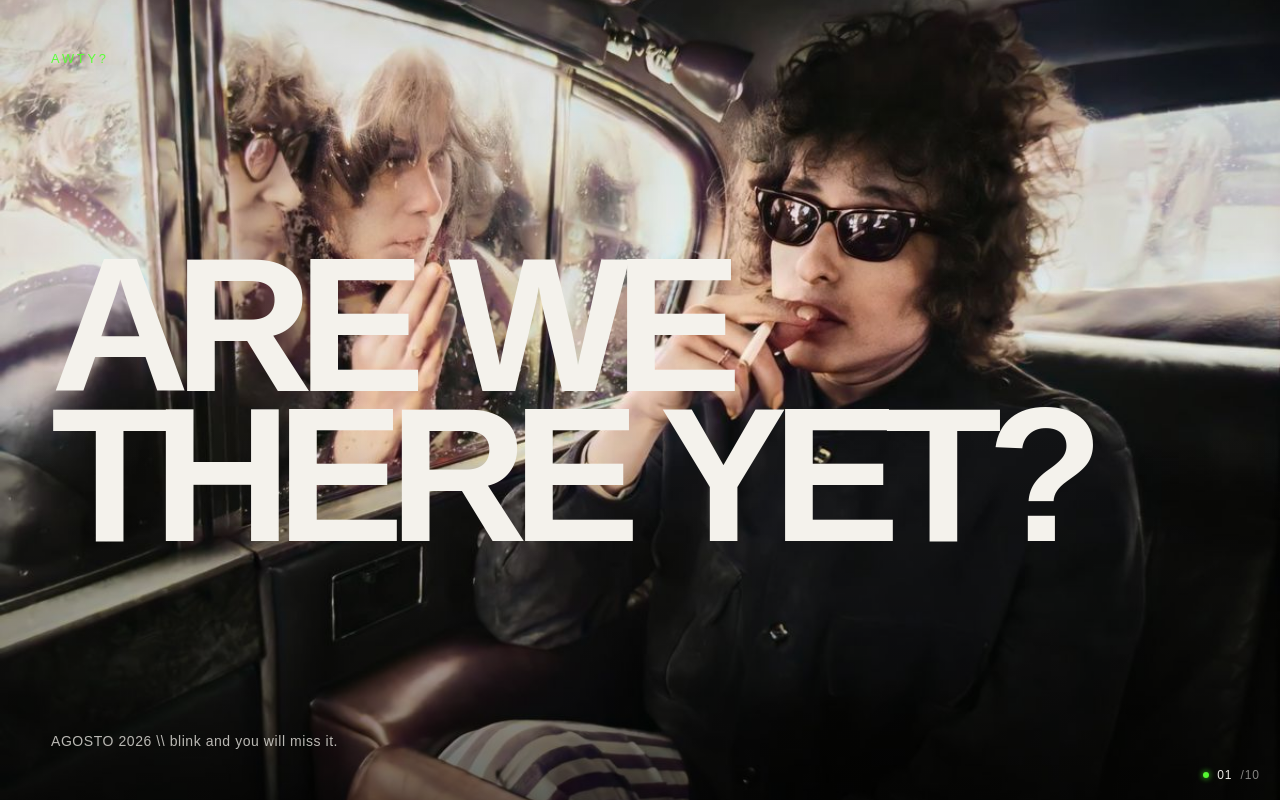
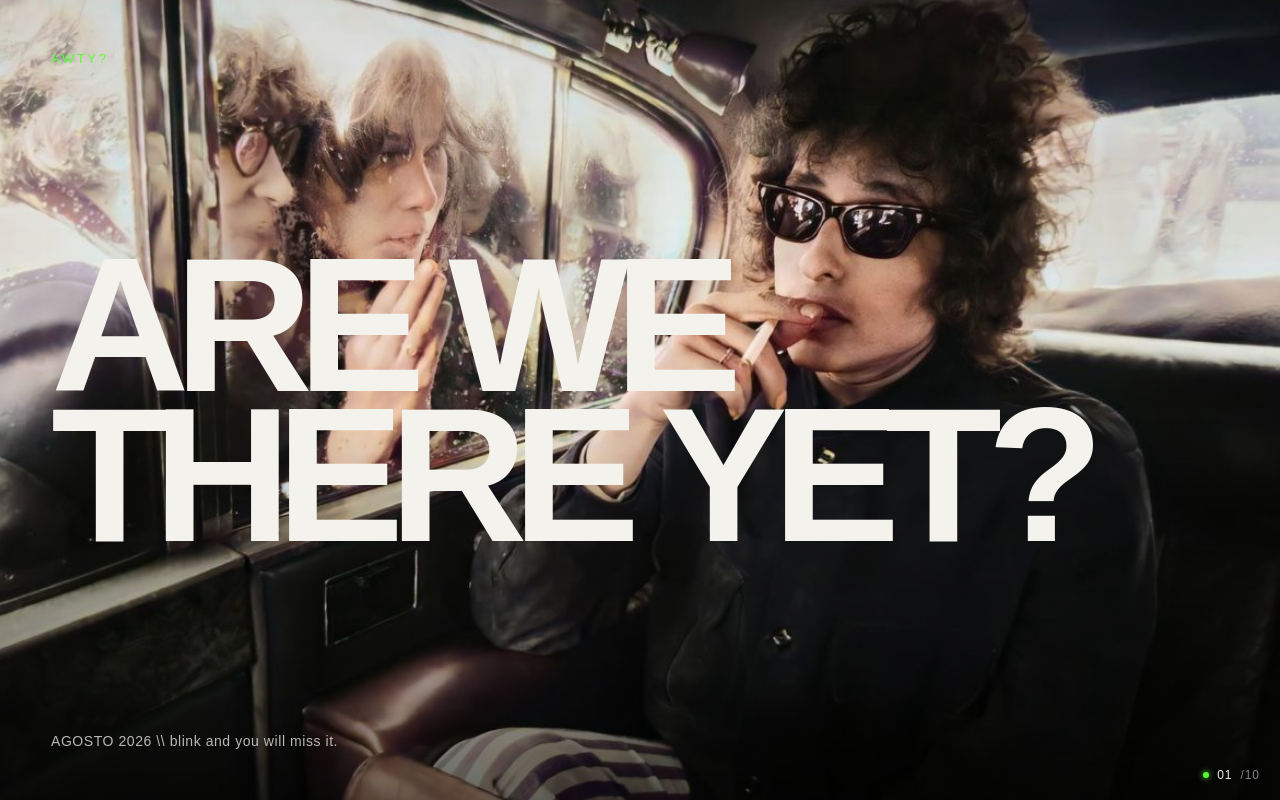
Before and after one commit to santiagobarbieri/AWTY-, a plain HTML site: page index.html in a window 1280 px wide. Drawn offline with Linux system fonts and the light colour scheme.

Commit message:
Actualiza diseño y limpia archivos

```diff
--- a/css/cover.css
+++ b/css/cover.css
@@ -3,20 +3,34 @@
   grid-template-rows: auto 1fr auto;
   padding: clamp(24px, 4vw, 64px);
   background-color: var(--ink);
-  background-size: cover;
-  background-position: center;
-  background-repeat: no-repeat;
-  background-image: linear-gradient(
-      180deg,
-      rgba(0, 0, 0, 0.12) 0%,
-      rgba(0, 0, 0, 0) 52%,
-      rgba(0, 0, 0, 0.48) 100%
-    ),
-    var(--cover-image, none);
   color: var(--paper);
 }
 
+.tpl-cover::after {
+  content: '';
+  position: absolute;
+  inset: 0;
+  z-index: 1;
+  background: linear-gradient(
+    180deg,
+    rgba(0, 0, 0, 0.12) 0%,
+    rgba(0, 0, 0, 0) 52%,
+    rgba(0, 0, 0, 0.48) 100%
+  );
+  pointer-events: none;
+}
+
+.cover__img {
+  position: absolute;
+  inset: -48px 0;
+  width: 100%;
+  height: calc(100% + 96px);
+  object-fit: cover;
+}
+
 .cover__eyebrow {
+  position: relative;
+  z-index: 2;
   margin: 0;
   font-family: var(--font-mono);
   font-size: clamp(11px, 1vw, 13px);
@@ -26,6 +40,8 @@
 }
 
 .cover__title {
+  position: relative;
+  z-index: 2;
   align-self: center;
   margin: 0;
   font-family: var(--font-display);
@@ -36,6 +52,8 @@
 }
 
 .cover__issue {
+  position: relative;
+  z-index: 2;
   margin: 0;
   font-family: var(--font-mono);
   font-size: clamp(11px, 1.1vw, 14px);
--- a/css/global.css
+++ b/css/global.css
@@ -44,6 +44,7 @@ body {
   overscroll-behavior-y: none;
   -webkit-overflow-scrolling: touch;
   scrollbar-width: none;
+  overflow-anchor: none;
 }
 
 .magazine::-webkit-scrollbar {
@@ -58,6 +59,7 @@ body {
   overflow: hidden;
   --progress: 0;
   --fade: 1;
+  overflow-anchor: none;
 }
 
 /* Parallax continuo: el contenido de cada sección se corre y funde
--- a/js/admin.js
+++ b/js/admin.js
@@ -327,10 +327,6 @@
     };
     const cssFile = templateFileMap[entry.template] || entry.template;
 
-    const style = entry.template === 'cover' && entry.backgroundImage
-      ? ` style="--cover-image:url('${entry.backgroundImage.replace(/^\./, '')}')"`
-      : '';
-
     // admin.html vive en la raíz, igual que index.html, por lo que las
     // rutas de las plantillas se pueden usar sin transformarlas.
     const html = render(entry);
@@ -342,7 +338,7 @@
 <style>html,body{height:100%;overflow:hidden}</style>
 </head>
 <body>
-<section class="section tpl-${entry.template}"${style}>${html}</section>
+<section class="section tpl-${entry.template}">${html}</section>
 </body></html>`;
   }
 
--- a/js/render.js
+++ b/js/render.js
@@ -41,13 +41,7 @@
       console.warn(`AWTY: plantilla desconocida "${entry.template}" (posición ${position})`);
       return '';
     }
-    // La plantilla "cover" pinta su imagen de fondo vía una custom
-    // property (--cover-image) para poder combinarla con el degradé
-    // de contraste que vive en css/cover.css.
-    const style = entry.template === 'cover' && entry.backgroundImage
-      ? ` style="--cover-image:url('${entry.backgroundImage.replace(/^\./, '')}')"`
-      : '';
-    return `<section class="section tpl-${entry.template}" data-section="${position}"${style}>${render(entry)}</section>`;
+    return `<section class="section tpl-${entry.template}" data-section="${position}">${render(entry)}</section>`;
   }).join('');
 
   if (indicatorTotal) {
--- a/js/templates.js
+++ b/js/templates.js
@@ -7,6 +7,7 @@
 window.AWTY_TEMPLATES = {
   cover(d) {
     return `
+      <img class="cover__img" src="${d.backgroundImage || ''}" alt="">
       <p class="cover__eyebrow">${d.eyebrow || ''}</p>
       <h1 class="cover__title">${d.title || ''}</h1>
       <p class="cover__issue">${d.issueLine || ''}</p>
```
